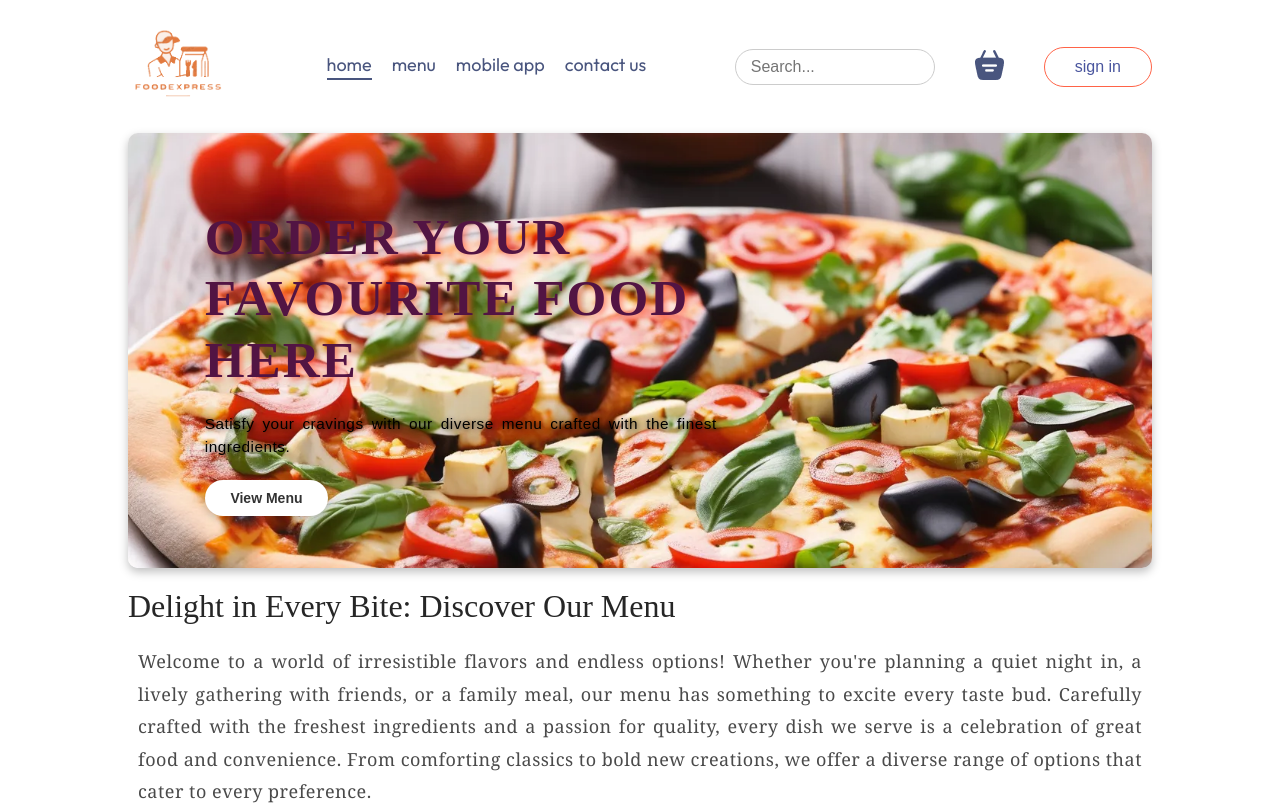
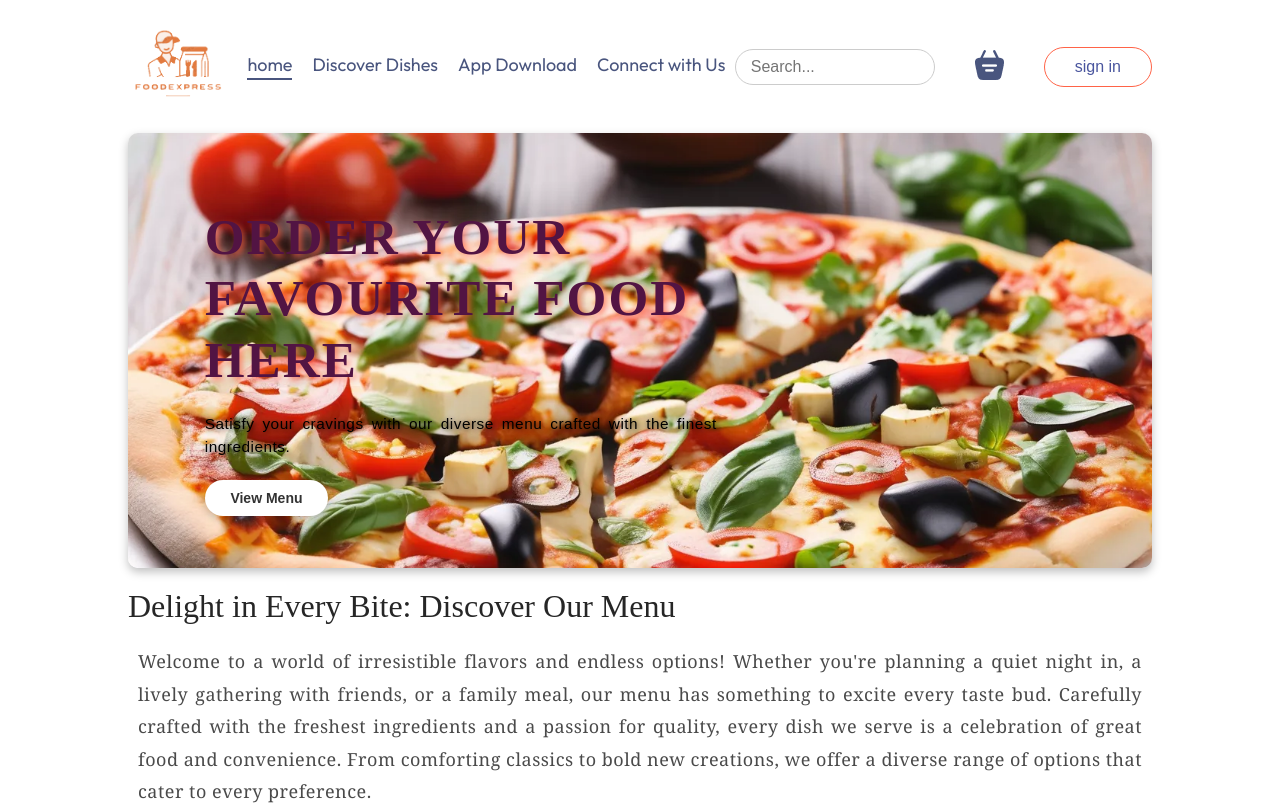
Before and after one commit to arvind7218/Food-Order-Delivery, a React (Vite) app in the folder frontend/: page / in a window 1280 px wide. Shown: the top 805 px of the page. Built offline with nearby package versions, Linux system fonts and the light colour scheme; no server answers.

Commit message:
Update Navbar.jsx

```diff
--- a/frontend/src/components/Navbar/Navbar.jsx
+++ b/frontend/src/components/Navbar/Navbar.jsx
@@ -21,9 +21,9 @@ const Navbar = ({ setShowLogin }) => {
       <Link to='/'><img src={assets.company_logo} alt="Logo" className='logo' /></Link>
       <ul className='navbar-menu'>
         <Link to='/' onClick={() => setMenu("home")} className={menu === "home" ? "active" : ""} >home</Link>
-        <a href='/#explore-menu' onClick={() => setMenu("menu")} className={menu === "menu" ? "active" : ""} >menu</a>
-        <a href='/#app-download' onClick={() => setMenu("mobile-app")} className={menu === "mobile-app" ? "active" : ""} >mobile app</a>
-        <a href='/#footer' onClick={() => setMenu("contact-us")} className={menu === "contact-us" ? "active" : ""} >contact us</a>
+        <a href='/#explore-menu' onClick={() => setMenu("menu")} className={menu === "menu" ? "active" : ""} >Discover Dishes</a>
+        <a href='/#app-download' onClick={() => setMenu("mobile-app")} className={menu === "mobile-app" ? "active" : ""} >App Download</a>
+        <a href='/#footer' onClick={() => setMenu("contact-us")} className={menu === "contact-us" ? "active" : ""} >Connect with Us</a>
       </ul>
       <div className="navbar-right">
         <div className="navbar-search">
```
